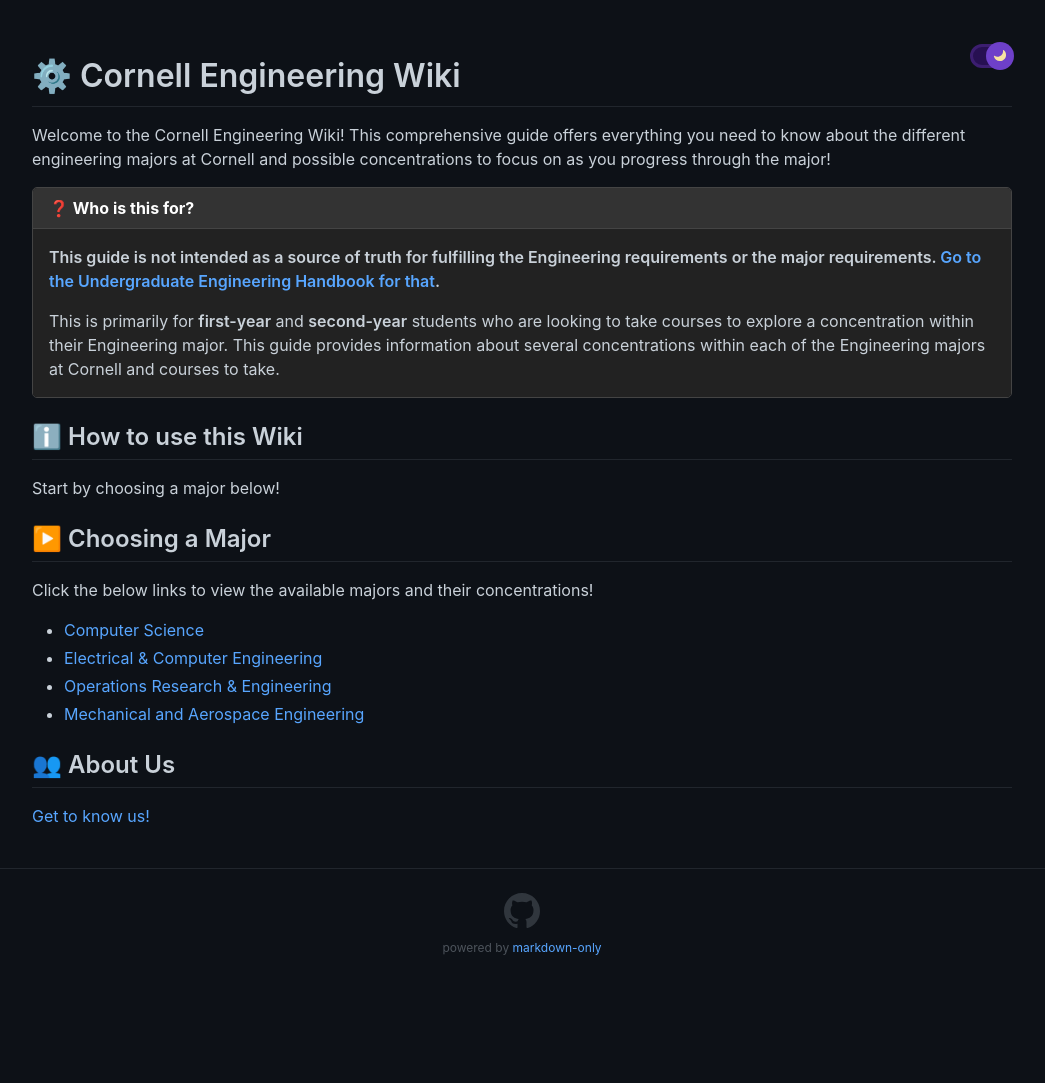
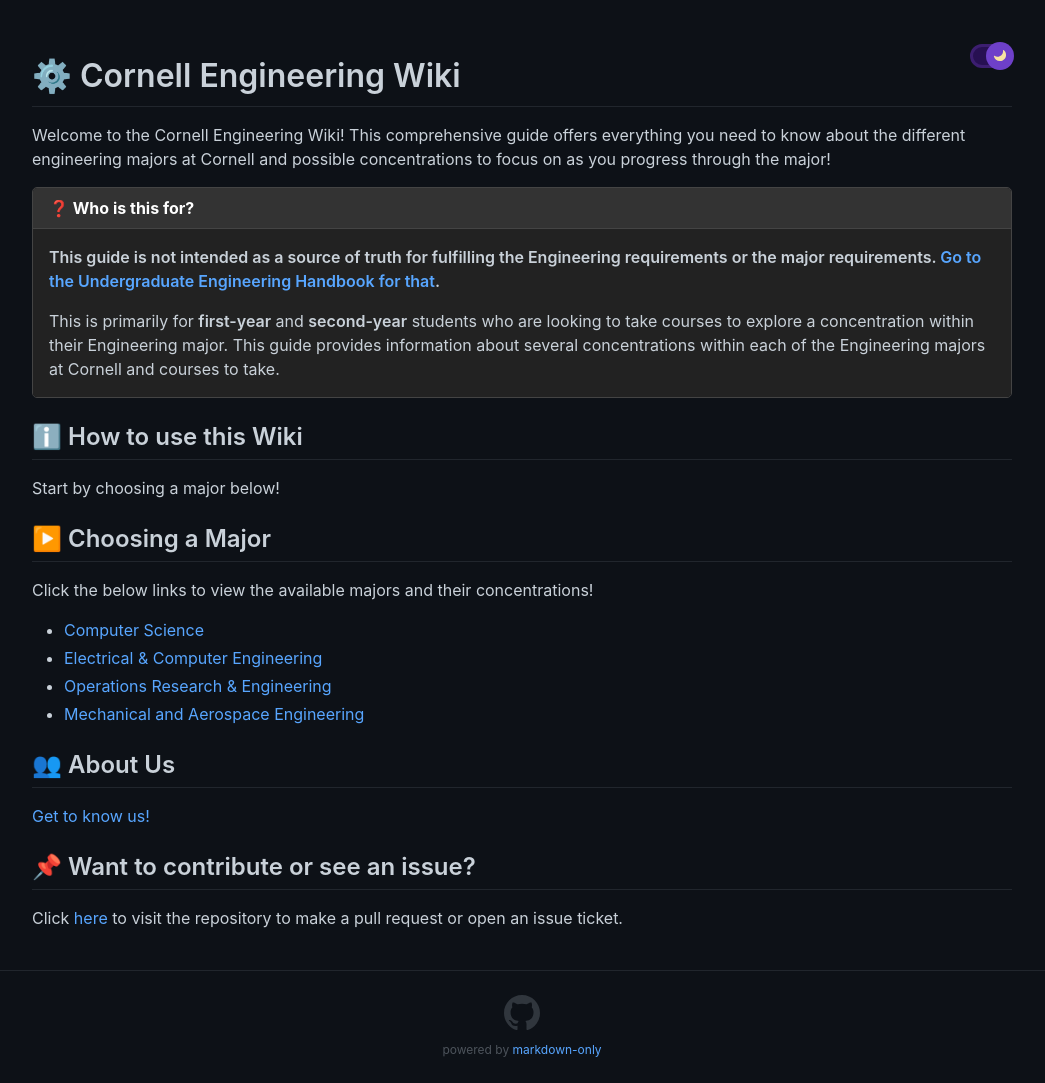
Before and after one commit to jmyphn/engineering-wiki, a Jekyll site: the page built from index.md, in a window 1280 px wide. Shown: the whole page, without its empty margins (118-1163 px from the left). Built offline with Jekyll 4.4.1, drawn with Linux system fonts in a browser that asks for light colours; our own code applies the rules of GitHub Pages for plain Markdown files; before the commit the page ends 981 px from its top, so only the background shows below that.

Commit message:
add contribution header and link to repository

```diff
--- a/index.md
+++ b/index.md
@@ -28,3 +28,6 @@ Click the below links to view the available majors and their concentrations!
 
 ## 👥 About Us
 [Get to know us!]({{ '/aboutus/' | relative_url }})
+
+## 📌 Want to contribute or see an issue?
+Click [here]({{'https://www.github.com/jmyphn/engineering-wiki/'}}) to visit the repository to make a pull request or open an issue ticket.
```
Also changed, not shown: maesystems.md (deleted).
